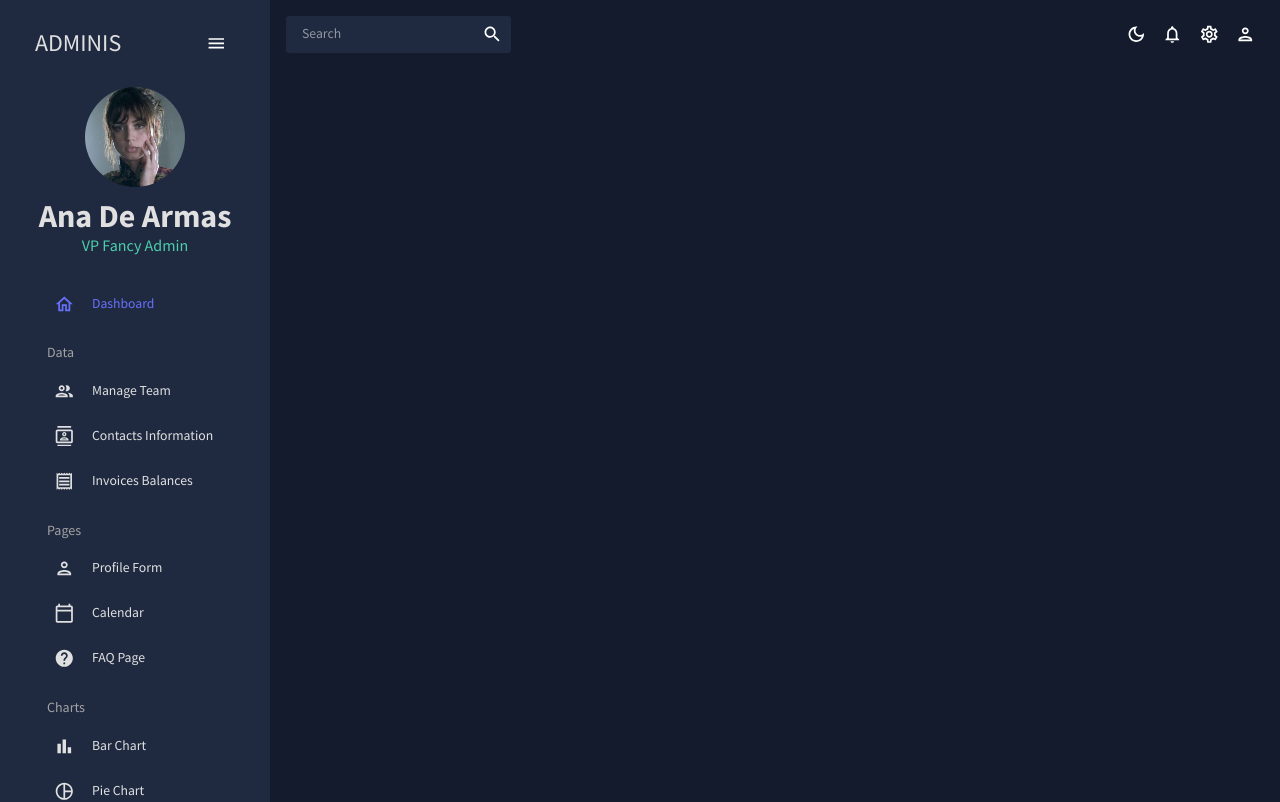
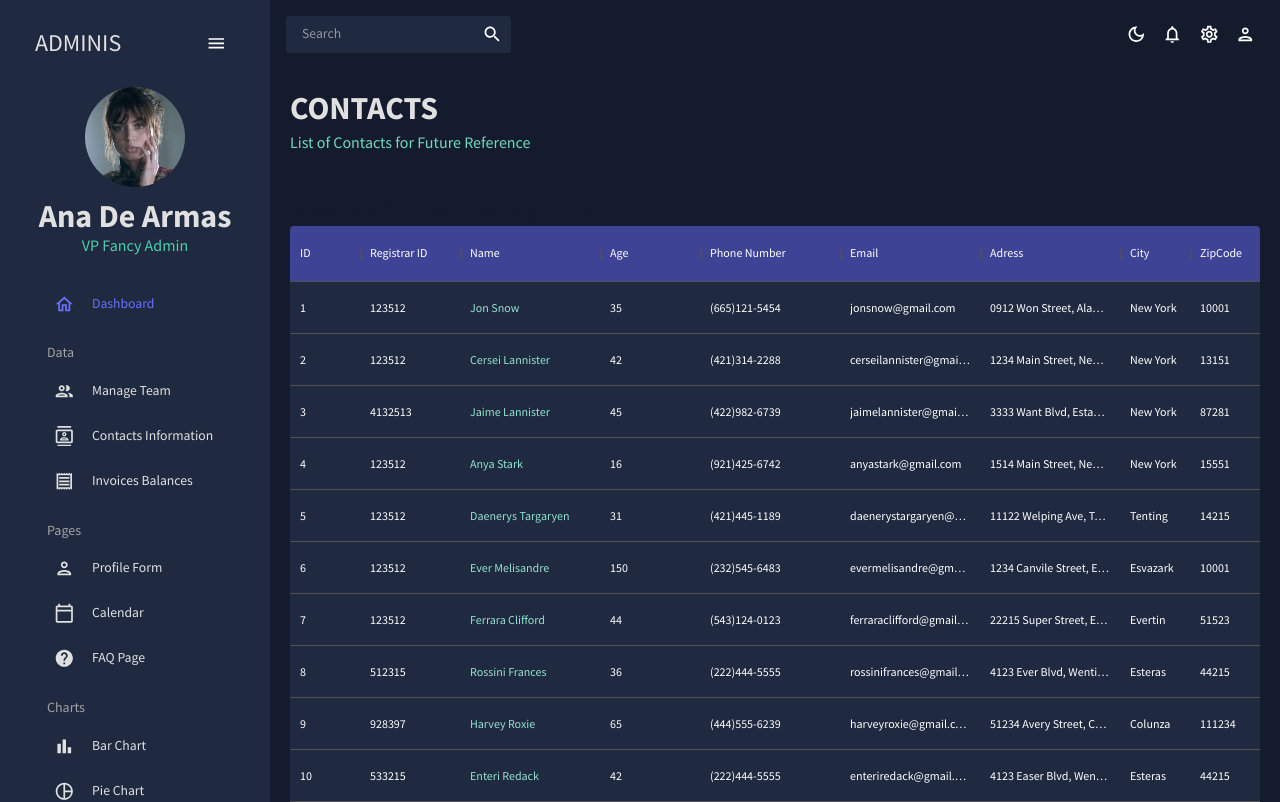
Before and after one commit to wxomi/react-admin-panel, a React (Create React App) app: page /contacts in a window 1280 px wide. Shown: the top 802 px of the page. Built offline with nearby package versions, Linux system fonts and the light colour scheme.

Commit message:
invoices completed

```diff
--- a/src/App.js
+++ b/src/App.js
@@ -6,8 +6,8 @@
 import SideBar from "./scenes/global/SideBar";
 import Dashboard from "./scenes/dashboard";
 import Team from './scenes/team';
-// import Invoices from './scenes/invoices';
-// import Contacts from './scenes/contacts';
+import Contacts from './scenes/contacts';
+import Invoices from "./scenes/invoices";
 // import Bar from './scenes/bar';
 // import Form from './scenes/form';
 // import Line from './scenes/line';
@@ -29,8 +29,8 @@
             <Routes>
               <Route path="/" element={<Dashboard />}></Route>
               <Route path='/team' element={<Team />}></Route>
-              {/* <Route path='/contacts' element={<Contacts />}></Route> */}
-              {/* <Route path='/invoices' element={<Invoices />}></Route> */}
+              <Route path='/contacts' element={<Contacts />}></Route>
+              <Route path='/invoices' element={<Invoices />}></Route>
               {/* <Route path='/bar' element={<Bar />}></Route> */}
               {/* <Route path='/form' element={<Form />}></Route> */}
               {/* <Route path='/line' element={<Line />}></Route> */}
--- /dev/null
+++ b/src/scenes/contacts/index.jsx
@@ -0,0 +1,98 @@
+import React from "react";
+import { Box, useTheme } from "@mui/material";
+import { tokens } from "../../theme";
+import Header from "../../components/Header";
+import { mockDataContacts } from "../../data/mockData";
+import { DataGrid, GridToolbar } from "@mui/x-data-grid";
+
+const Team = () => {
+  const theme = useTheme();
+  const colors = tokens(theme.palette.mode);
+  const columns = [
+    { field: "id", headerName: "ID", flex: 0.5 },
+    { field: "registrarId", headerName: "Registrar ID" },
+    {
+      field: "name",
+      headerName: "Name",
+      flex: 1,
+      cellClassName: "name-column--cell",
+    },
+    {
+      field: "age",
+      headerName: "Age",
+      type: "number",
+      headerAlign: "left",
+      align: "left",
+    },
+    {
+      field: "phone",
+      headerName: "Phone Number",
+      flex: 1,
+    },
+    {
+      field: "email",
+      headerName: "Email",
+      flex: 1,
+    },
+    {
+      field: "address",
+      headerName: "Adress",
+      flex: 1,
+    },
+    {
+      field: "city",
+      headerName: "City",
+      flex: 0.5,
+    },
+    {
+      field: "zipCode",
+      headerName: "ZipCode",
+      flex: 0.5,
+    },
+  ];
+
+  return (
+    <Box m={"20px"}>
+      <Header title={"CONTACTS"} subtitle={"List of Contacts for Future Reference"} />
+      <Box
+        m={"40px 0 0 0"}
+        height={"94vh"}
+        sx={{
+          "& .MuiDataGrid-root": {
+            border: "none",
+          },
+          "& .MuiDataGrid-cell": {
+            borderBottom: "none",
+          },
+          "& .name-column--cell": {
+            color: colors.greenAccent[300],
+          },
+
+          "& .MuiDataGrid-virtualScroller": {
+            backgroundColor: colors.primary[400],
+          },
+
+          "& .MuiCheckbox-root": {
+            color: `${colors.greenAccent[200]} !important`,
+          },
+          "& .MuiDataGrid-columnHeader": {
+            backgroundColor: colors.blueAccent[700],
+            borderBottom: "none",
+          },
+
+          "& .MuiDataGrid-footerContainer": {
+            borderTop: "none",
+            backgroundColor: colors.blueAccent[700],
+          },
+          '$ .MuiDataGrid-toolbarContainer .MuiButton-text':{
+            color:`${colors.grey[100]} !important`
+          }
+        }}
+      >
+        <DataGrid rows={mockDataContacts} columns={columns} components={{Toolbar: GridToolbar}}/>
+      </Box>
+    </Box>
+  );
+};
+
+export default Team;
--- /dev/null
+++ b/src/scenes/invoices/index.jsx
@@ -0,0 +1,88 @@
+import React from "react";
+import { Box, useTheme,Typography } from "@mui/material";
+import { tokens } from "../../theme";
+import Header from "../../components/Header";
+import { mockDataInvoices } from "../../data/mockData";
+import { DataGrid} from "@mui/x-data-grid";
+
+const Invoices = () => {
+  const theme = useTheme();
+  const colors = tokens(theme.palette.mode);
+  const columns = [
+    { field: "id", headerName: "ID"},
+    {
+      field: "name",
+      headerName: "Name",
+      flex: 1,
+      cellClassName: "name-column--cell",
+    },
+
+    {
+      field: "phone",
+      headerName: "Phone Number",
+      flex: 1,
+    },
+    {
+      field: "email",
+      headerName: "Email",
+      flex: 1,
+    },
+    {
+        field: "cost",
+        headerName: "Cost",
+        flex: 1,
+        renderCell: (params) => (
+            <Typography color={colors.greenAccent[500]}>
+                ${params.row.cost}
+            </Typography>
+        )
+      },
+    {
+      field: "date",
+      headerName: "Date",
+      flex: 1,
+    },
+  ];
+
+  return (
+    <Box m={"20px"}>
+      <Header title={"Invoices"} subtitle={"List of Invoice Balances"} />
+      <Box
+        m={"40px 0 0 0"}
+        height={"94vh"}
+        sx={{
+          "& .MuiDataGrid-root": {
+            border: "none",
+          },
+          "& .MuiDataGrid-cell": {
+            borderBottom: "none",
+          },
+          "& .name-column--cell": {
+            color: colors.greenAccent[300],
+          },
+
+          "& .MuiDataGrid-virtualScroller": {
+            backgroundColor: colors.primary[400],
+          },
+
+          "& .MuiCheckbox-root": {
+            color: `${colors.greenAccent[200]} !important`,
+          },
+          "& .MuiDataGrid-columnHeader": {
+            backgroundColor: colors.blueAccent[700],
+            borderBottom: "none",
+          },
+
+          "& .MuiDataGrid-footerContainer": {
+            borderTop: "none",
+            backgroundColor: colors.blueAccent[700],
+          },
+        }}
+      >
+        <DataGrid rows={mockDataInvoices} columns={columns}  checkboxSelection />
+      </Box>
+    </Box>
+  );
+};
+
+export default Invoices;
```
